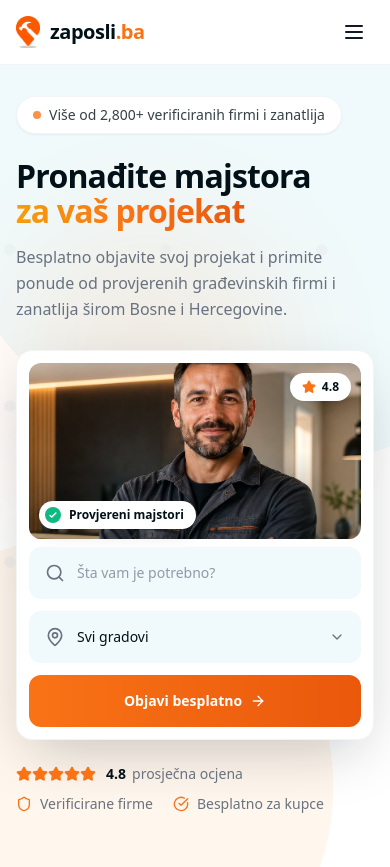
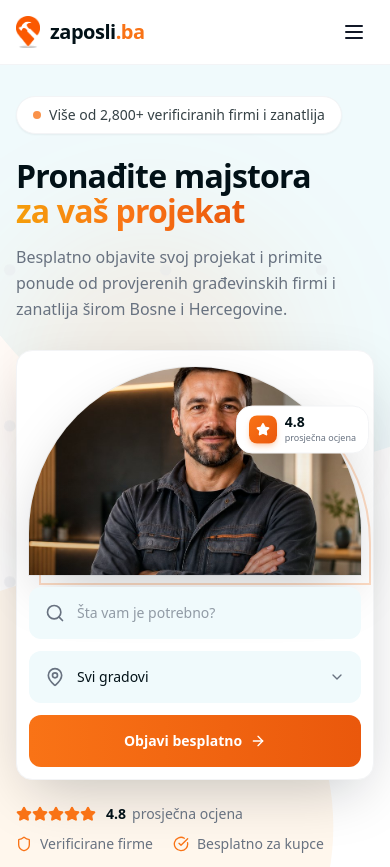
Before and after one commit to ocjenime/zaposli.ba, a Next.js app: page /zaposli.ba/ in a window 390 px wide. Shown: the top 867 px of the page. Built offline with nearby package versions, Linux system fonts and the light colour scheme.

Commit message:
polish: remove green badge from desktop hero, arched mobile hero photo

```diff
--- a/components/HeroSection.tsx
+++ b/components/HeroSection.tsx
@@ -54,26 +54,26 @@ export default function HeroSection() {
             </p>
 
             <form onSubmit={handleSearch} className="bg-white rounded-2xl shadow-float border border-gray-100 p-3 mb-6 md:mb-8">
-              {/* Mobilna fotografija — kombinirana u karticu sa trust čipovima */}
-              <div className="lg:hidden relative mb-2">
-                {/* eslint-disable-next-line @next/next/no-img-element */}
-                <img
-                  src="/zaposli.ba/images/majstor-hero.jpg"
-                  alt="Provjereni majstor u renoviranom domu"
-                  className="w-full h-44 object-cover object-[68%_15%] rounded-xl"
-                />
-                <div className="absolute inset-0 rounded-xl bg-gradient-to-t from-ink/35 via-transparent to-transparent" />
-                <div className="absolute top-2.5 right-2.5 bg-white rounded-full px-3 py-1.5 flex items-center gap-1.5 shadow-lg">
-                  <Star className="w-3.5 h-3.5 text-brand-orange fill-brand-orange" />
-                  <span className="text-xs font-extrabold text-ink">4.8</span>
+              {/* Mobilna fotografija — arched tretman kao desktop */}
+              <div className="lg:hidden relative mb-3 mt-1">
+                <div className="absolute inset-0 rounded-t-full rounded-b-2xl border-2 border-brand-orange/25 translate-x-2.5 translate-y-2.5" aria-hidden="true" />
+                <div className="relative rounded-t-full rounded-b-2xl overflow-hidden ring-1 ring-ink/5 shadow-float">
+                  {/* eslint-disable-next-line @next/next/no-img-element */}
+                  <img
+                    src="/zaposli.ba/images/majstor-hero.jpg"
+                    alt="Provjereni majstor u renoviranom domu"
+                    className="w-full h-52 object-cover object-[62%_15%]"
+                  />
+                  <div className="absolute inset-0 bg-gradient-to-t from-ink/20 via-transparent to-transparent" />
                 </div>
-                <div className="absolute bottom-2.5 left-2.5 bg-white rounded-full pl-1.5 pr-3 py-1.5 flex items-center gap-2 shadow-lg">
-                  <span className="w-4 h-4 rounded-full bg-brand-emerald flex items-center justify-center shrink-0">
-                    <svg className="w-2.5 h-2.5" viewBox="0 0 24 24" fill="none">
-                      <path d="M5 13l4 4L19 7" stroke="#fff" strokeWidth="3.5" strokeLinecap="round" strokeLinejoin="round" />
-                    </svg>
-                  </span>
-                  <span className="text-xs font-bold text-ink">Provjereni majstori</span>
+                <div className="absolute top-10 -right-2 bg-white rounded-2xl shadow-float border border-gray-100 px-3 py-2 flex items-center gap-2 animate-float">
+                  <div className="w-7 h-7 rounded-lg bg-gradient-to-br from-brand-orange to-brand-orange-dark flex items-center justify-center shadow-md shadow-brand-orange/25">
+                    <Star className="w-3.5 h-3.5 text-white fill-white" />
+                  </div>
+                  <div>
+                    <div className="text-sm font-extrabold text-ink leading-none">4.8</div>
+                    <div className="text-[9px] text-steel mt-0.5 font-medium">prosječna ocjena</div>
+                  </div>
                 </div>
               </div>
               <div className="flex flex-col md:flex-row gap-3">
@@ -149,9 +149,6 @@ export default function HeroSection() {
                 className="object-cover w-full h-[560px] object-[62%_18%]"
               />
               <div className="absolute inset-0 bg-gradient-to-t from-ink/25 via-transparent to-transparent" />
-              <div className="absolute bottom-5 left-1/2 -translate-x-1/2">
-                <VerifiedBadge />
-              </div>
             </div>
 
             {/* Kartica: ocjena */}
```
Also changed, not shown: 1057 other files (tests, documents, lock files or other folders).
